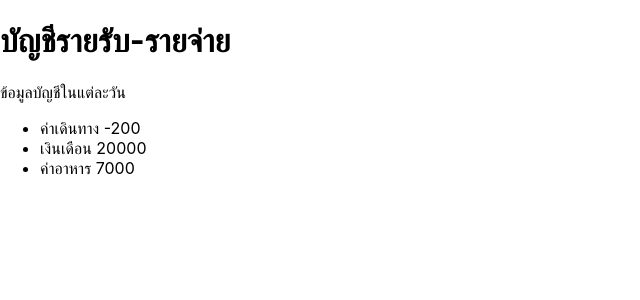
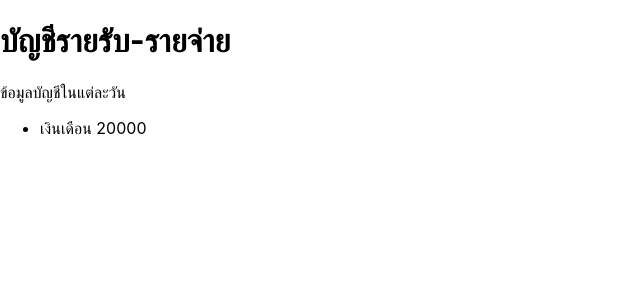
Before and after one commit to kanisornteen/Practice-React, a React (Create React App) app in the folder MyApplication/react-basic/: page / in a window 1280 px wide. Shown: the top 300 px of the page, without its empty margins (0-640 px from the left). Built offline with nearby package versions, Linux system fonts and the light colour scheme.

Commit message:
Update App.js

```diff
--- a/MyApplication/react-basic/src/App.js
+++ b/MyApplication/react-basic/src/App.js
@@ -1,14 +1,17 @@
 const Title = ()=> <h1>บัญชีรายรับ-รายจ่าย</h1>
 const Description = ()=> <p>ข้อมูลบัญชีในแต่ละวัน</p>
+const Items = ()=> {
+  return (
+    <>
+      <li>เงินเดือน <span>20000</span></li>
+    </>
+  );
+}
 const Transaction = ()=> {
   return (
-    <>
       <ul>
-        <li>ค่าเดินทาง <span>-200</span></li>
-        <li>เงินเดือน <span>20000</span></li>
-        <li>ค่าอาหาร <span>7000</span></li>
+        <Items />
       </ul>
-    </>
   )
 }
 
@@ -19,7 +22,7 @@ function App() {
       <Description />
       <Transaction />
     </>
-  )
+  );
 }
 
 export default App;
```
